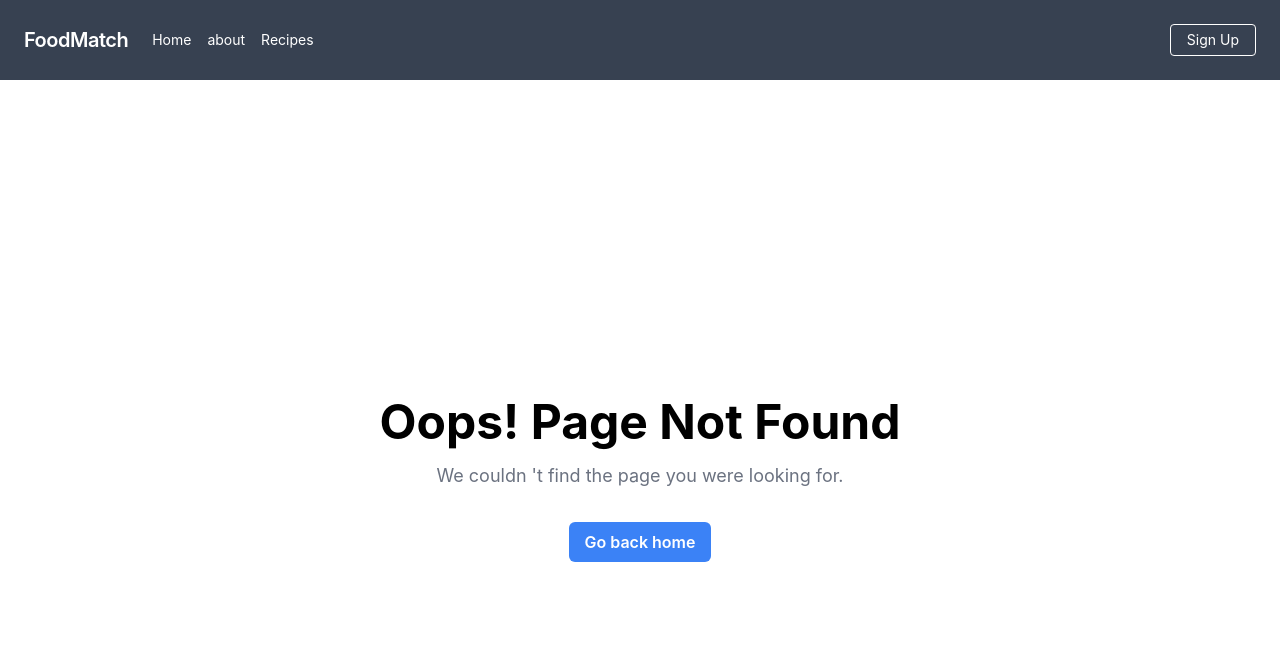
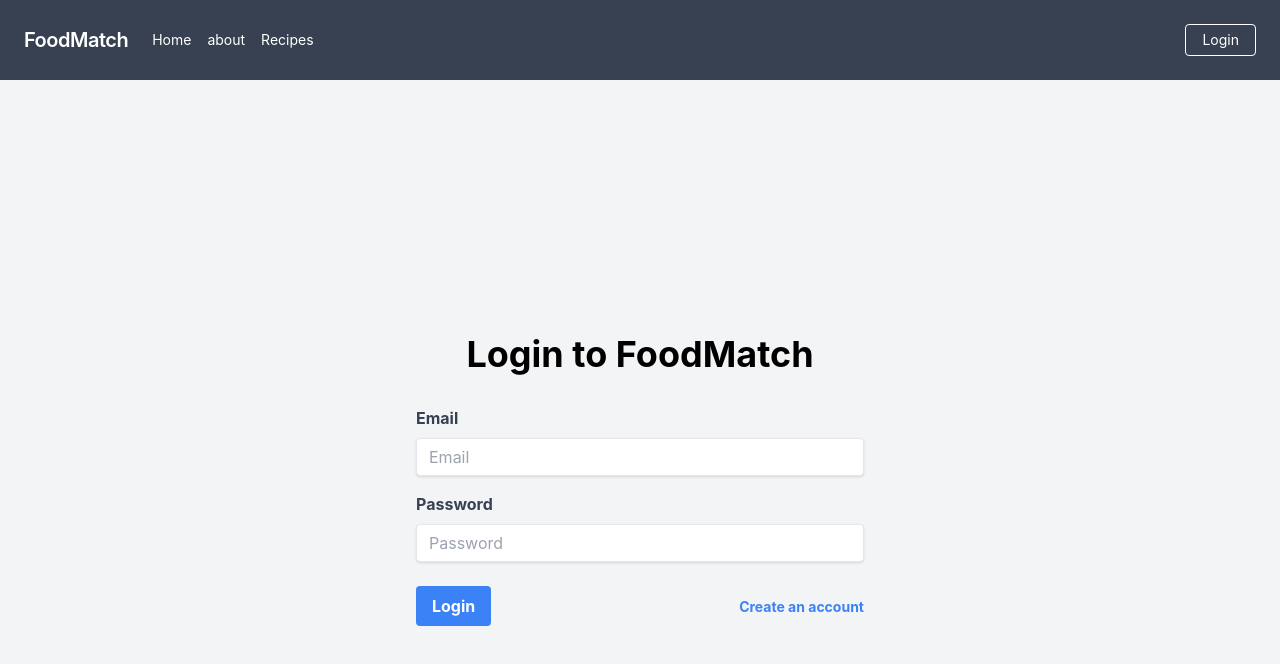
Before and after one commit to MatanSultan/foodmatch, a Next.js app: page /login in a window 1280 px wide. Before the commit this address had no page. Shown: the top 664 px of the page. Built offline with nearby package versions, Linux system fonts and the light colour scheme.

Commit message:
add login page and fix isuues

```diff
--- a/components/Nav.js
+++ b/components/Nav.js
@@ -38,9 +38,9 @@ const Nav = () => {
           </Link>
         </div>
         <div>
-          <Link href="/register">
+          <Link href="/login">
             <li className="inline-block text-sm px-4 py-2 leading-none border rounded text-white border-white hover:border-transparent hover:text-gray-500 hover:bg-white mt-4 lg:mt-0">
-              Sign Up
+              Login
             </li>
           </Link>
         </div>
--- a/components/RegisterForm.js
+++ b/components/RegisterForm.js
@@ -1,5 +1,5 @@
 import { useState } from "react";
-
+import Link from "next/link";
 const RegisterForm = () => {
   const [username, setUsername] = useState("");
   const [email, setEmail] = useState("");
@@ -15,7 +15,8 @@ const RegisterForm = () => {
   };
 
   return (
-    <form className="max-w-md mx-auto mt-8" onSubmit={handleSubmit}>
+    <div className="min-h-screen bg-gray-100">
+      <form className=" max-w-md mx-auto " onSubmit={handleSubmit}>
         <h2 className="text-2xl font-bold mb-4">Create an account</h2>
         <div className="mb-4">
           <label
@@ -84,7 +85,10 @@ const RegisterForm = () => {
         >
           Register
         </button>
+        {/* button to log in  */}
+        <Link href="/login"></Link>
       </form>
+    </div>
   );
 };
 
--- a/components/SearchBar.js
+++ b/components/SearchBar.js
@@ -16,7 +16,9 @@ const SearchBar = ({ onSubmit }) => {
         value={searchQuery}
         onChange={(event) => setSearchQuery(event.target.value)}
       />
-      <button type="submit">Search</button>
+      <button type="submit" className="btn">
+        Search
+      </button>
     </form>
   );
 };
--- a/package.json
+++ b/package.json
@@ -10,9 +10,11 @@
   },
   "dependencies": {
     "body-parser": "^1.20.2",
+    "dotenv": "^16.0.3",
     "express": "^4.18.2",
     "mongodb": "^5.2.0",
     "mongoose": "^7.0.3",
+    "mssql": "^9.1.1",
     "next": "13.3.0",
     "react": "18.2.0",
     "react-dom": "18.2.0"
--- a/pages/api/server.js
+++ /dev/null
@@ -1,37 +0,0 @@
-// server.js
-
-const express = require("express");
-const MongoClient = require("mongodb").MongoClient;
-const app = express();
-
-app.use(express.json());
-
-const url = "mongodb://localhost:3000";
-const dbName = "foodmatch";
-
-app.post("/api/users", (req, res) => {
-  MongoClient.connect(url, { useUnifiedTopology: true }, (err, client) => {
-    if (err) {
-      console.error(err);
-      res.status(500).send("Error connecting to database");
-      return;
-    }
-
-    const db = client.db(dbName);
-    const collection = db.collection("users");
-
-    collection.insertOne(req.body, (err, result) => {
-      if (err) {
-        console.error(err);
-        res.status(500).send("Error inserting user into database");
-        return;
-      }
-
-      res.status(201).send("User created");
-    });
-  });
-});
-
-app.listen(3000, () => {
-  console.log("Server listening on port 3000");
-});
--- /dev/null
+++ b/pages/login.js
@@ -0,0 +1,80 @@
+import Head from "next/head";
+import Link from "next/link";
+import { useState } from "react";
+import Nav from "../components/Nav";
+
+export default function Login() {
+  const [email, setEmail] = useState("");
+  const [password, setPassword] = useState("");
+
+  const handleSubmit = (e) => {
+    e.preventDefault();
+    //handle login here
+  };
+
+  return (
+    <div>
+      <Nav />
+
+      <div className="min-h-screen bg-gray-100">
+        <Head>
+          <title>Login - FoodMatch</title>
+          <link rel="icon" href="/favicon.ico" />
+        </Head>
+
+        <div className="flex flex-col justify-center items-center h-screen">
+          <h1 className="text-4xl font-bold mb-8">Login to FoodMatch</h1>
+          <form onSubmit={handleSubmit} className="w-full max-w-md">
+            <div className="mb-4">
+              <label
+                htmlFor="email"
+                className="block text-gray-700 font-bold mb-2"
+              >
+                Email
+              </label>
+              <input
+                id="email"
+                type="email"
+                value={email}
+                onChange={(e) => setEmail(e.target.value)}
+                className="shadow appearance-none border rounded w-full py-2 px-3 text-gray-700 leading-tight focus:outline-none focus:shadow-outline"
+                placeholder="Email"
+                required
+              />
+            </div>
+            <div className="mb-6">
+              <label
+                htmlFor="password"
+                className="block text-gray-700 font-bold mb-2"
+              >
+                Password
+              </label>
+              <input
+                id="password"
+                type="password"
+                value={password}
+                onChange={(e) => setPassword(e.target.value)}
+                className="shadow appearance-none border rounded w-full py-2 px-3 text-gray-700 leading-tight focus:outline-none focus:shadow-outline"
+                placeholder="Password"
+                required
+              />
+            </div>
+            <div className="flex items-center justify-between">
+              <button
+                className="bg-blue-500 hover:bg-blue-700 text-white font-bold py-2 px-4 rounded focus:outline-none focus:shadow-outline"
+                type="submit"
+              >
+                Login
+              </button>
+              <Link href="/register">
+                <button className="inline-block align-baseline font-bold text-sm text-blue-500 hover:text-blue-800">
+                  Create an account
+                </button>
+              </Link>
+            </div>
+          </form>
+        </div>
+      </div>
+    </div>
+  );
+}
```
Also changed, not shown: lib/db.js (added, +33 -0 lines), pages/api/db.js (deleted, +0 -12 lines), 2 other files (tests, documents, lock files or other folders). Lines whose indentation alone changed are shown as unchanged.
